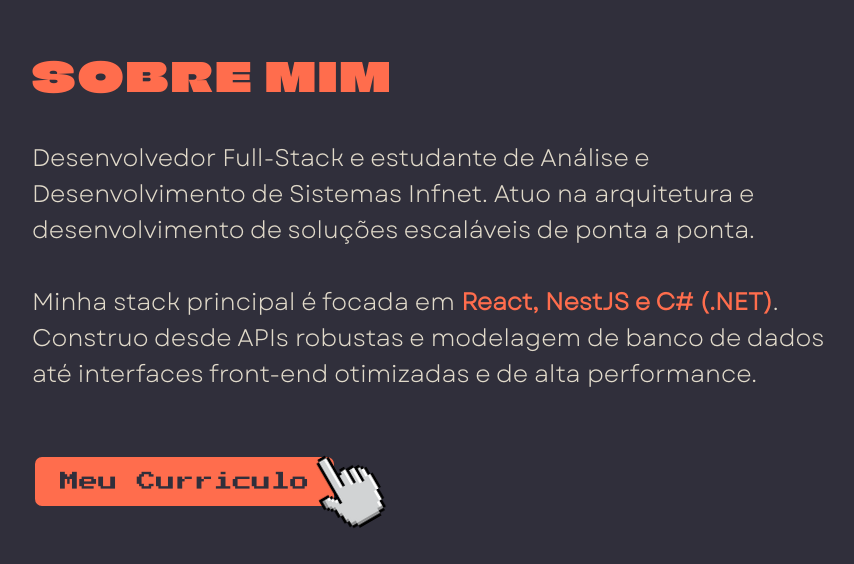
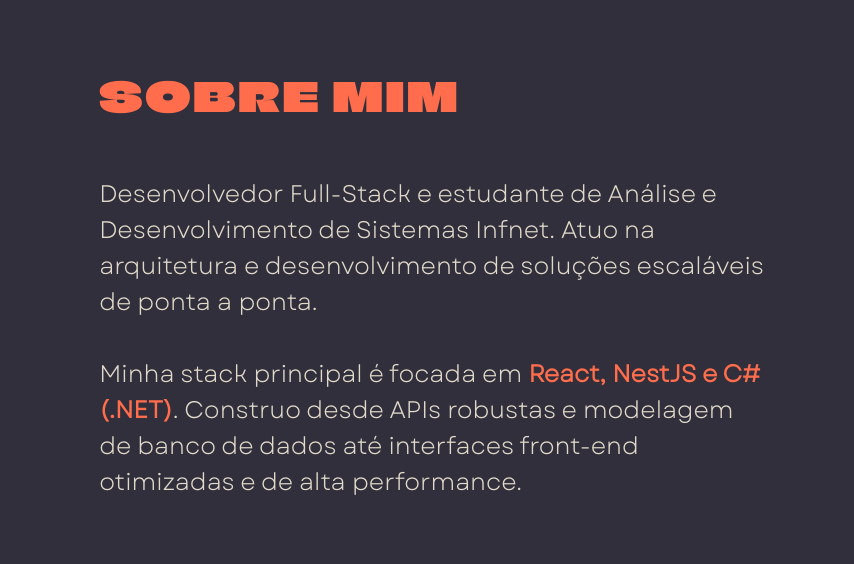
Before and after one commit to eduardo-olvreis/portfolio, a React (Vite) app: page / in a window 1280 px wide. Shown: the part 896-1460 px from the top of the page, without its empty margins (208-1062 px from the left). Built offline with nearby package versions, Linux system fonts and the light colour scheme.

Commit message:
fix: ajuste no container do about para encaixar certo com as demais sections

```diff
--- a/src/components/About/About.module.css
+++ b/src/components/About/About.module.css
@@ -2,6 +2,8 @@
 
 /* Container do About */
 .containerAbout{
+    margin-top: 5%;
+    margin-bottom: 30%;
     min-height: 100svh;
     display: flex;
     flex-direction: column;
@@ -14,10 +16,10 @@
     display: flex;
     flex-direction: column;
     align-items: start;
-    width: 90%;
+    width: 70%;
     max-width: 800px;
     border-radius: 10px;
-    padding: 1% 0;
+    padding: 4%;
     margin: 0 auto;
 
     & h2{
@@ -27,6 +29,7 @@
         line-height: 1.2;
         letter-spacing: 0.2rem;
         font-weight: 300;
+        margin-bottom: 1rem;
     }
 
     & p{
@@ -41,14 +44,15 @@
 
 /* Currículo */
 .curriculum{
-    width: 90%;
+    width: 70%;
     max-width: 800px;
     margin: 10px auto 0 auto;
+    padding-left: 4%;
     display: flex;
     align-items: center;
     justify-content: flex-start;
 
-    & button{   /* Botão para acessar o curriculo */
+    & button{
         padding: 15px 25px;
         border: 3px var(--color-background) solid;
         border-radius: 10px;
@@ -57,24 +61,18 @@
         color: var(--color-background);
         background-color: var(--color-textImportant);
         position: relative;
+        font-size: 0.8rem;
     }
 
-    & img{  /* Imagem da mão clicando no curriculo */
+    & img{
         rotate: -30deg;
-        width: 60px;
+        width: 50px;
         margin-left: -20px;
         margin-top: 15px;
         z-index: 3;
         cursor: pointer;
     }
 }
-
-
-/* Celular em paisagem ( max-height: 500px ) */
-@media (orientation: landscape) and (max-height: 500px){
-
-}
-
 
 /* Tablet ( 768px - 991px )*/
 @media (min-width: 768px){
@@ -84,7 +82,7 @@
 
     .curriculum{
         & button{
-            font-size: var(--font-size-p);
+            font-size: 1rem;
             text-align: center;
         }
 
@@ -95,12 +93,15 @@
     }
 }
 
-
 /* Notebook e Tablet em paisagem ( 992px - 1199px )*/
 @media (min-width: 992px){
+    .content {
+        width: 80%;
+    }
+
     .curriculum{
+        width: 80%;
         margin-top: 20px;
-        padding-top: 0;
 
         & button {
             font-size: 1.2rem;
@@ -113,14 +114,18 @@
     }
 }
 
-
 /* Desktops */
 @media (min-width: 1200px){
+    .content {
+        width: 60%;
+    }
+
     .content p{
         margin-top: 2.5rem;
     }
 
     .curriculum{
+        width: 60%;
         margin-top: 30px;
 
         & img{
```
